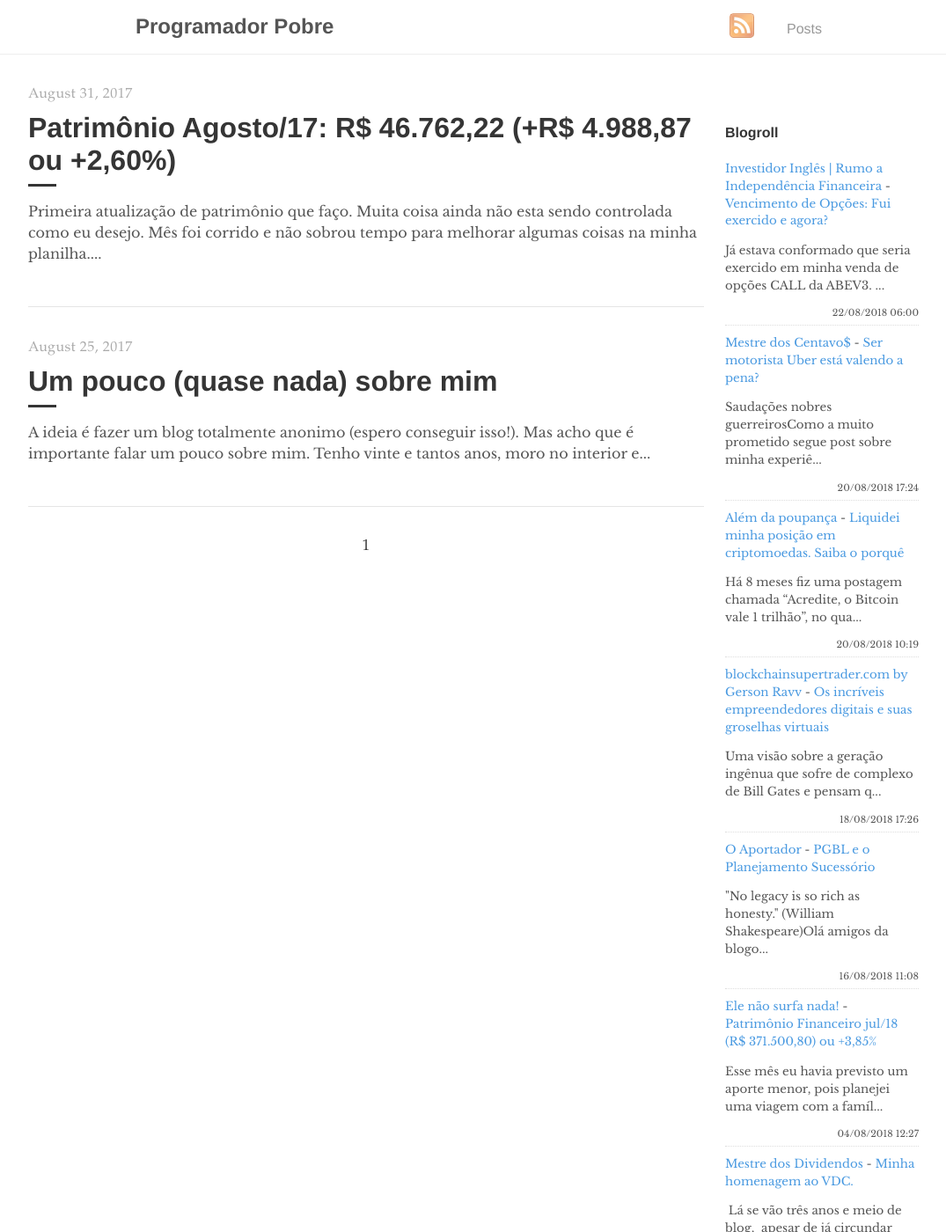
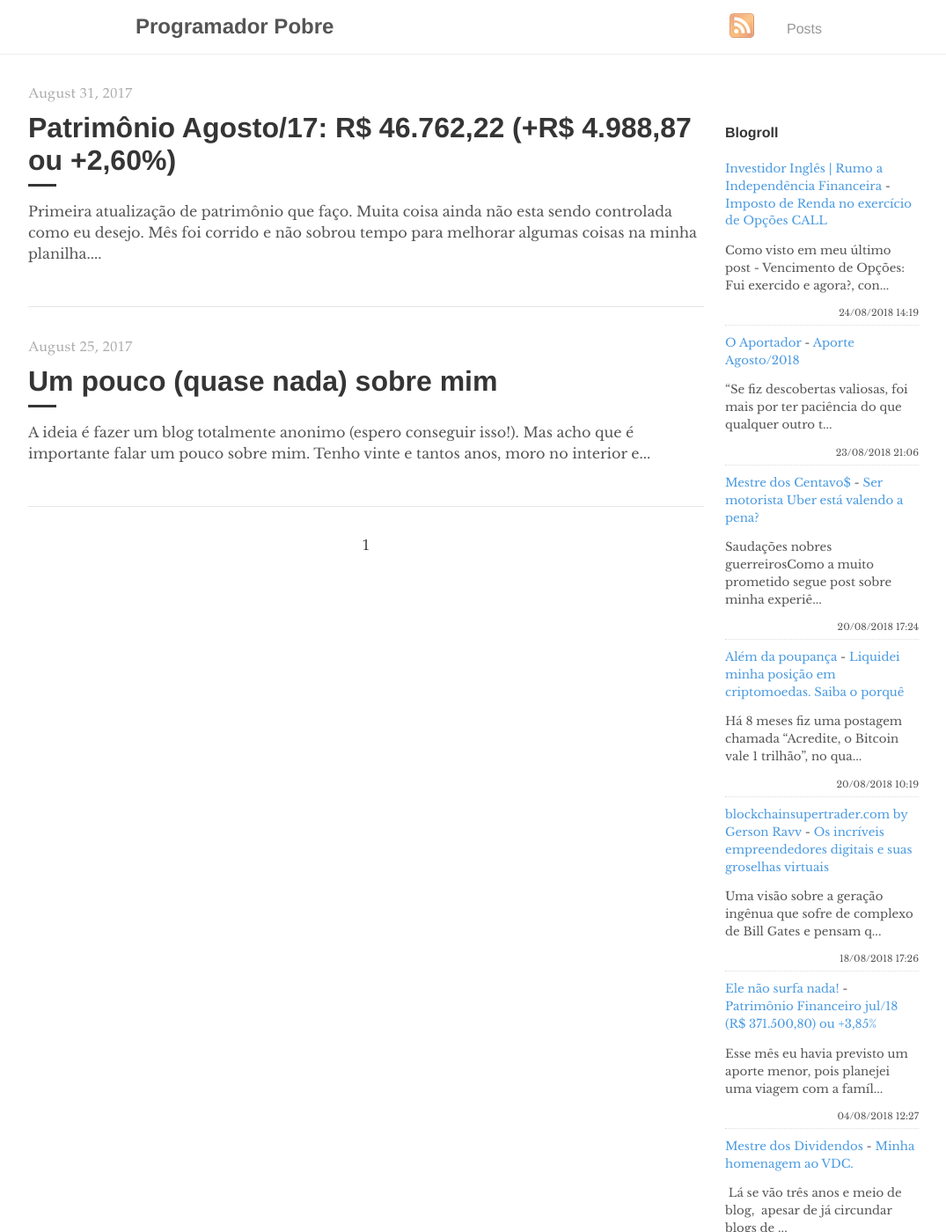
Before and after one commit to programadorpobre/programadorpobre.github.io, a Jekyll site: the page built from index.html, in a window 1280 px wide and 1400 px high. Shown: the whole window at 88% size, without its empty margins (96-1171 px from the left). Built offline with Jekyll 4.4.1, drawn with Linux system fonts in a browser that asks for light colours; the list of posts is cut into pages by our own code; comment, search, counter and statistics services are not loaded.

Commit message:
[ci skip] travis #384

```diff
--- a/_includes/feed-entries.html
+++ b/_includes/feed-entries.html
@@ -1,7 +1,12 @@
 <div class="feed-entry">
-    <a class="feed-entry-site-name" href="https://www.investidoringles.com/">Investidor Inglês | Rumo a Independência Financeira</a> - <a class="feed-entry-title" href="https://www.investidoringles.com/2018/08/vencimento-de-opcoes-fui-exercido-o-que-fazer.html">Vencimento de Opções:  Fui exercido e agora?</a>
-    <p class="feed-entry-summary">Já estava conformado que seria exercido em minha venda de opções CALL da ABEV3. ...</p>
-    <time datetime="2018-08-22T06:00:00.000-03:00">22/08/2018 06:00</time>
+    <a class="feed-entry-site-name" href="https://www.investidoringles.com/">Investidor Inglês | Rumo a Independência Financeira</a> - <a class="feed-entry-title" href="https://www.investidoringles.com/2018/08/imposto-de-renda-exercicio-opcoes-call.html">Imposto de Renda no exercício de Opções CALL</a>
+    <p class="feed-entry-summary">Como visto em meu último post - Vencimento de Opções: Fui exercido e agora?, con...</p>
+    <time datetime="2018-08-24T14:19:00.000-03:00">24/08/2018 14:19</time>
+</div>
+<div class="feed-entry">
+    <a class="feed-entry-site-name" href="https://oaportadorfinanceiro.blogspot.com/">O Aportador</a> - <a class="feed-entry-title" href="https://oaportadorfinanceiro.blogspot.com/2018/08/aporte-agosto2018.html">Aporte Agosto/2018</a>
+    <p class="feed-entry-summary">“Se fiz descobertas valiosas, foi mais por ter paciência do que qualquer outro t...</p>
+    <time datetime="2018-08-23T21:06:00.001-03:00">23/08/2018 21:06</time>
 </div>
 <div class="feed-entry">
     <a class="feed-entry-site-name" href="https://mestredoscentavos.blogspot.com/">Mestre dos Centavo$</a> - <a class="feed-entry-title" href="https://mestredoscentavos.blogspot.com/2018/08/ser-motorista-uber-esta-valendo-pena.html">Ser motorista Uber está valendo a pena?</a>
@@ -17,11 +22,6 @@
     <a class="feed-entry-site-name" href="http://www.blockchainsupertrader.com/">blockchainsupertrader.com by Gerson Ravv</a> - <a class="feed-entry-title" href="http://www.blockchainsupertrader.com/2018/08/os-incriveis-empreendedores-digitais-e.html">Os incríveis empreendedores digitais e suas groselhas virtuais</a>
     <p class="feed-entry-summary">Uma visão sobre a geração ingênua que sofre de complexo de Bill Gates e pensam q...</p>
     <time datetime="2018-08-18T17:26:00.000-03:00">18/08/2018 17:26</time>
-</div>
-<div class="feed-entry">
-    <a class="feed-entry-site-name" href="https://oaportadorfinanceiro.blogspot.com/">O Aportador</a> - <a class="feed-entry-title" href="https://oaportadorfinanceiro.blogspot.com/2018/08/pgbl-e-o-planejamento-sucessorio.html">PGBL  e o Planejamento Sucessório</a>
-    <p class="feed-entry-summary">"No legacy is so rich as honesty."&nbsp;(William Shakespeare)Olá amigos da blogo...</p>
-    <time datetime="2018-08-16T11:08:00.000-03:00">16/08/2018 11:08</time>
 </div>
 <div class="feed-entry">
     <a class="feed-entry-site-name" href="https://elenaosurfanada.blogspot.com/">Ele não surfa nada!</a> - <a class="feed-entry-title" href="https://elenaosurfanada.blogspot.com/2018/08/patrimonio-financeiro-jul18-r-37150080.html">Patrimônio Financeiro jul/18 (R$ 371.500,80) ou +3,85%</a>
```
